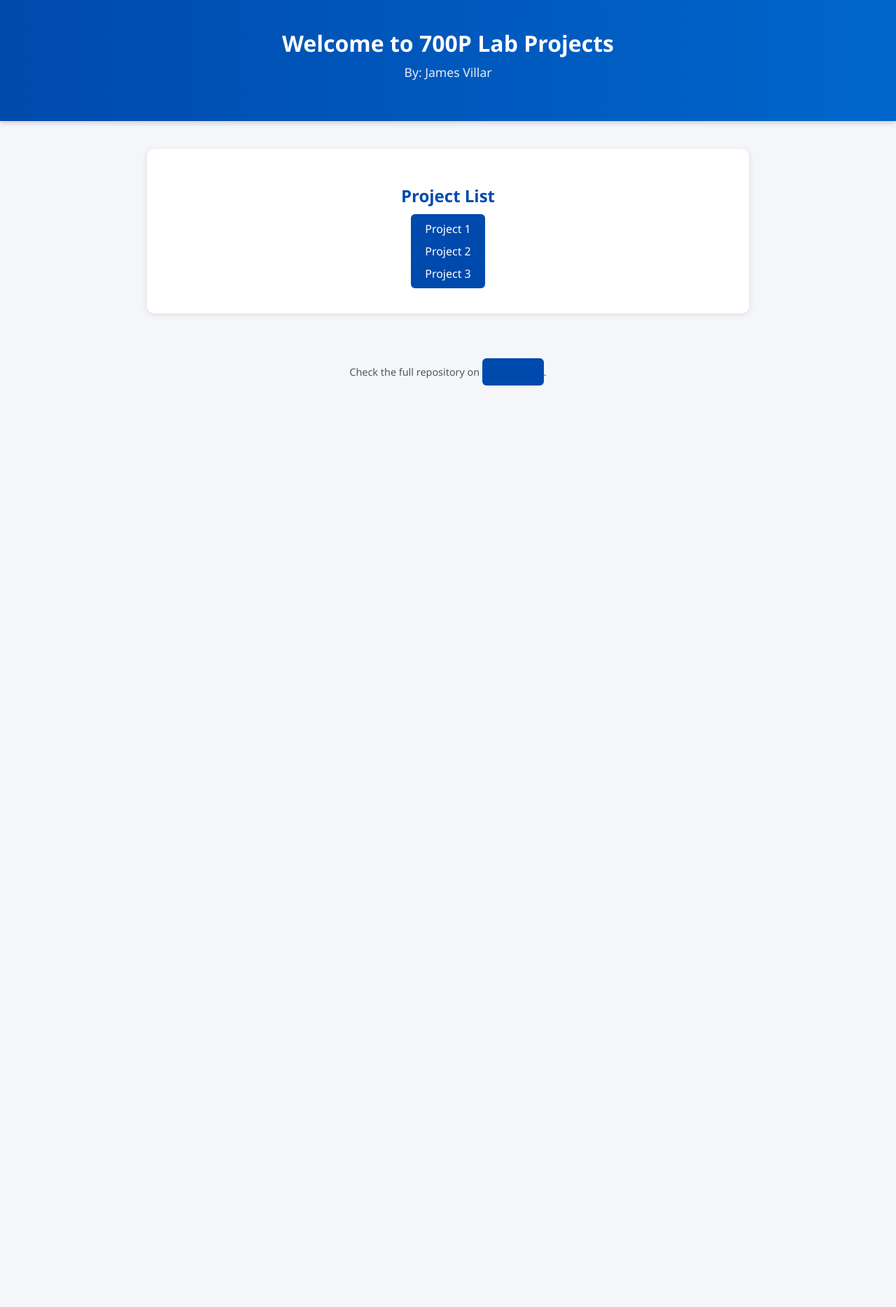
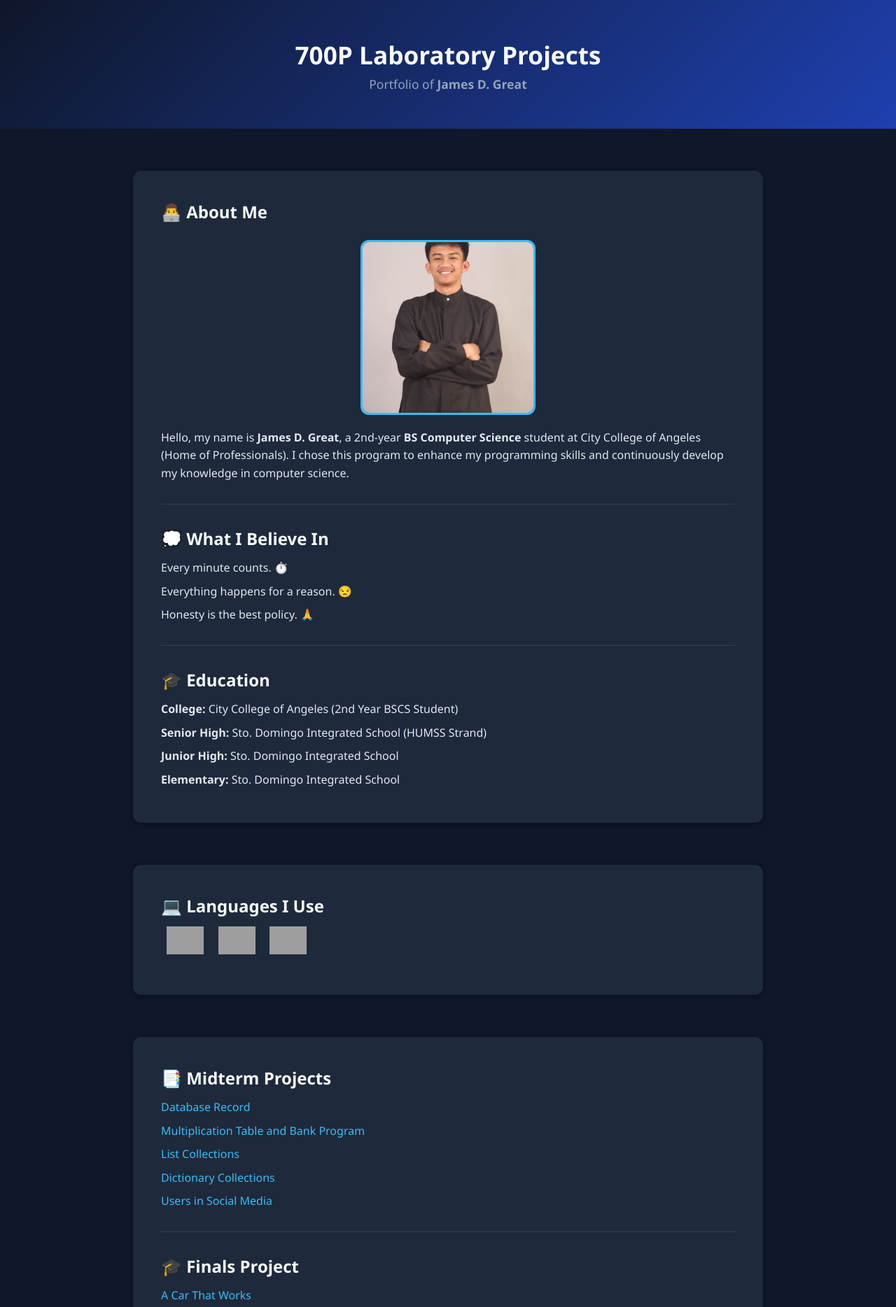
Before and after one commit to villarjames0550/700P-Lab-Projectss-, a plain HTML site: page index.html in a window 1280 px wide. Shown: the top 1868 px of the page at 70% size. Before the commit the page ends 800 px from the top, so only its background shows below. Drawn offline with Linux system fonts and the light colour scheme; grey boxes are pictures that could not be loaded.

Commit message:
Update index.html

```diff
--- a/index.html
+++ b/index.html
@@ -3,102 +3,230 @@
 <head>
   <meta charset="UTF-8" />
   <meta name="viewport" content="width=device-width, initial-scale=1.0" />
-  <title>700P Lab Projects</title>
+  <title>James Villar | 700P Laboratory Projects</title>
   <style>
+    /* ===== Global Styles ===== */
+    * {
+      margin: 0;
+      padding: 0;
+      box-sizing: border-box;
+    }
+
     body {
       font-family: 'Segoe UI', Arial, sans-serif;
-      background-color: #f4f6f9;
-      color: #333;
-      margin: 0;
+      background-color: #0f172a;
+      color: #e2e8f0;
+      line-height: 1.6;
+      scroll-behavior: smooth;
+    }
+
+    a {
+      color: #38bdf8;
+      text-decoration: none;
+      transition: color 0.3s;
+    }
+
+    a:hover {
+      color: #60a5fa;
+    }
+
+    h1, h2, h3 {
+      color: #f8fafc;
+    }
+
+    section {
+      max-width: 900px;
+      margin: 60px auto;
+      background: #1e293b;
+      padding: 40px;
+      border-radius: 12px;
+      box-shadow: 0 2px 10px rgba(0,0,0,0.4);
     }
 
     header {
-      background: linear-gradient(90deg, #004aad, #0066cc);
-      color: white;
       text-align: center;
-      padding: 40px 20px;
-      box-shadow: 0 2px 8px rgba(0, 0, 0, 0.2);
+      padding: 50px 20px;
+      background: linear-gradient(135deg, #0f172a, #1e40af);
     }
 
     header h1 {
-      margin: 0;
-      font-size: 2em;
+      font-size: 2.2rem;
+      color: #f8fafc;
     }
 
     header p {
-      margin-top: 8px;
-      font-size: 1.1em;
-      opacity: 0.9;
+      color: #94a3b8;
+      font-size: 1.1rem;
     }
 
-    main {
-      max-width: 800px;
-      background: white;
-      margin: 40px auto;
-      padding: 30px;
-      border-radius: 10px;
-      box-shadow: 0 2px 10px rgba(0, 0, 0, 0.1);
-    }
-
-    h2 {
-      text-align: center;
-      color: #004aad;
+    img.profile {
+      display: block;
+      margin: 20px auto;
+      border-radius: 12px;
+      width: 250px;
+      height: 250px;
+      object-fit: cover;
+      border: 3px solid #38bdf8;
     }
 
     ul {
+      margin-top: 10px;
       list-style: none;
-      padding: 0;
-      margin-top: 20px;
-      text-align: center;
     }
 
     li {
-      margin: 10px 0;
+      margin: 8px 0;
     }
 
-    a {
-      background-color: #004aad;
-      color: white;
-      padding: 10px 20px;
-      border-radius: 6px;
-      text-decoration: none;
-      font-weight: 500;
-      transition: background 0.3s ease;
+    .divider {
+      border-bottom: 1px solid #334155;
+      margin: 30px 0;
     }
 
-    a:hover {
-      background-color: #0066cc;
+    /* ===== Buttons for Socials ===== */
+    .socials {
+      text-align: center;
+      margin-top: 25px;
     }
 
+    .socials a {
+      display: inline-block;
+      margin: 10px;
+      padding: 10px 18px;
+      background-color: #1e40af;
+      border-radius: 6px;
+      color: white;
+      font-weight: 500;
+      transition: background 0.3s;
+    }
+
+    .socials a:hover {
+      background-color: #2563eb;
+    }
+
+    /* ===== Tags ===== */
+    .badge img {
+      height: 40px;
+      margin: 10px 8px;
+    }
+
+    /* ===== Footer ===== */
     footer {
       text-align: center;
-      padding: 20px;
-      font-size: 0.9em;
-      color: #555;
+      color: #94a3b8;
+      padding: 30px 10px;
+      font-size: 0.9rem;
     }
 
     footer a {
-      color: #004aad;
+      color: #38bdf8;
+    }
+
+    /* ===== Responsive ===== */
+    @media (max-width: 600px) {
+      section {
+        margin: 20px;
+        padding: 25px;
+      }
+
+      img.profile {
+        width: 180px;
+        height: 180px;
+      }
     }
   </style>
 </head>
+
 <body>
+
   <header>
-    <h1>Welcome to 700P Lab Projects</h1>
-    <p>By: James Villar</p>
+    <h1>700P Laboratory Projects</h1>
+    <p>Portfolio of <strong>James D. Great</strong></p>
   </header>
 
-  <main>
-    <h2>Project List</h2>
+  <section>
+    <h2>👨‍💻 About Me</h2>
+    <img src="https://github.com/villarjames0550/700P-Lab-Projectss-/blob/6029e7296f9b6a3fbce121e05d6ab71fa2a59394/IMG_3889.JPG?raw=true" alt="James Villar" class="profile">
+    <p>Hello, my name is <strong>James D. Great</strong>, a 2nd-year <strong>BS Computer Science</strong> student at City College of Angeles (Home of Professionals). I chose this program to enhance my programming skills and continuously develop my knowledge in computer science.</p>
+    <div class="divider"></div>
+
+    <h2>💭 What I Believe In</h2>
     <ul>
-      <li><a href="project1.html">Project 1</a></li>
-      <li><a href="project2.html">Project 2</a></li>
-      <li><a href="project3.html">Project 3</a></li>
+      <li>Every minute counts. ⏱️</li>
+      <li>Everything happens for a reason. 😒</li>
+      <li>Honesty is the best policy. 🙏</li>
     </ul>
-  </main>
+    <div class="divider"></div>
+
+    <h2>🎓 Education</h2>
+    <ul>
+      <li><strong>College:</strong> City College of Angeles (2nd Year BSCS Student)</li>
+      <li><strong>Senior High:</strong> Sto. Domingo Integrated School (HUMSS Strand)</li>
+      <li><strong>Junior High:</strong> Sto. Domingo Integrated School</li>
+      <li><strong>Elementary:</strong> Sto. Domingo Integrated School</li>
+    </ul>
+  </section>
+
+  <section>
+    <h2>💻 Languages I Use</h2>
+    <div class="badge">
+      <img src="https://img.shields.io/badge/C-%2300599C.svg?style=for-the-badge&logo=c&logoColor=white"/>
+      <img src="https://img.shields.io/badge/Java-ED8B00?style=for-the-badge&logo=openjdk&logoColor=white"/>
+      <img src="https://img.shields.io/badge/Python-%233776AB.svg?style=for-the-badge&logo=python&logoColor=white"/>
+    </div>
+  </section>
+
+  <section>
+    <h2>📑 Midterm Projects</h2>
+    <ul>
+      <li><a href="https://github.com/villarjames0550/700P-Lab-Projectss-/blob/main/MIDTERMS/LAB%20TASKS/TorresxVillar%20-%20Lab%20task1.pdf">Database Record</a></li>
+      <li><a href="https://github.com/villarjames0550/700P-Lab-Projectss-/blob/main/MIDTERMS/LAB%20TASKS/James%20G%20-%20Lab%20task2.pdf">Multiplication Table and Bank Program</a></li>
+      <li><a href="https://github.com/villarjames0550/700P-Lab-Projectss-/blob/main/MIDTERMS/LAB%20TASKS/JamesG%20-%20Lab%20task3.pdf">List Collections</a></li>
+      <li><a href="https://github.com/villarjames0550/700P-Lab-Projectss-/blob/main/MIDTERMS/LAB%20TASKS/James%20-%20Lab%20task4.pdf">Dictionary Collections</a></li>
+      <li><a href="https://github.com/villarjames0550/700P-Lab-Projectss-/blob/main/MIDTERMS/LAB%20TASKS/JamesV%20-%20Lab%20task%205.pdf">Users in Social Media</a></li>
+    </ul>
+
+    <div class="divider"></div>
+
+    <h2>🎓 Finals Project</h2>
+    <ul>
+      <li><a href="https://github.com/villarjames0550/700P-Lab-Projectss-/blob/main/FINALS/LAB%20TASKS/James%20-%20Lab%20Task%231.pdf">A Car That Works</a></li>
+    </ul>
+  </section>
+
+  <section>
+    <h2>😎 Fun Facts About Me</h2>
+    <ul>
+      <li>I enjoy cramming before deadlines 😍</li>
+      <li>Even if she’s with someone else, I’m still content 😢</li>
+      <li>I’m capable of doing housework 🗑️, cleaning 💦, eating 🍽️, and singing 🎶</li>
+      <li>I’ve been an altar server for 8+ years at Holy Rosary Parish Church 🙏</li>
+    </ul>
+  </section>
+
+  <section>
+    <h2>💡 Skills</h2>
+    <ul>
+      <li>Time Management 🕐</li>
+      <li>Adaptability ♻️</li>
+      <li>Patience ⏲️</li>
+    </ul>
+  </section>
+
+  <section>
+    <h2>📞 Hotline</h2>
+    <div class="socials">
+      <a href="https://www.facebook.com/jamesxvlr" target="_blank">Facebook</a>
+      <a href="https://www.instagram.com/jamezvlr" target="_blank">Instagram</a>
+      <a href="https://www.tiktok.com/@villar.x" target="_blank">TikTok</a>
+      <a href="mailto:jvillar24-0208@cca.edu.ph" target="_blank">Email</a>
+    </div>
+  </section>
 
   <footer>
-    <p>Check the full repository on <a href="https://github.com/villarjames0550/700P-Lab-Projectss-" target="_blank">GitHub</a>.</p>
+    <p>© 2025 James D. Great | Built with ❤️ using HTML & CSS</p>
+    <p>View this project on <a href="https://github.com/villarjames0550/700P-Lab-Projectss-" target="_blank">GitHub</a></p>
   </footer>
+
 </body>
 </html>
```
